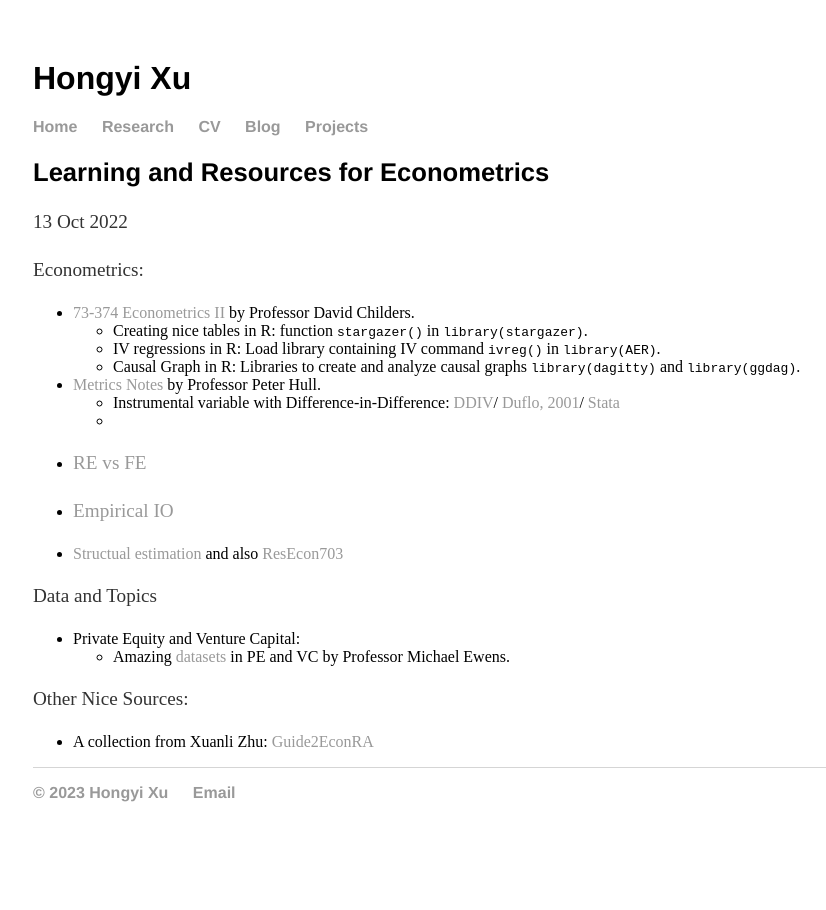
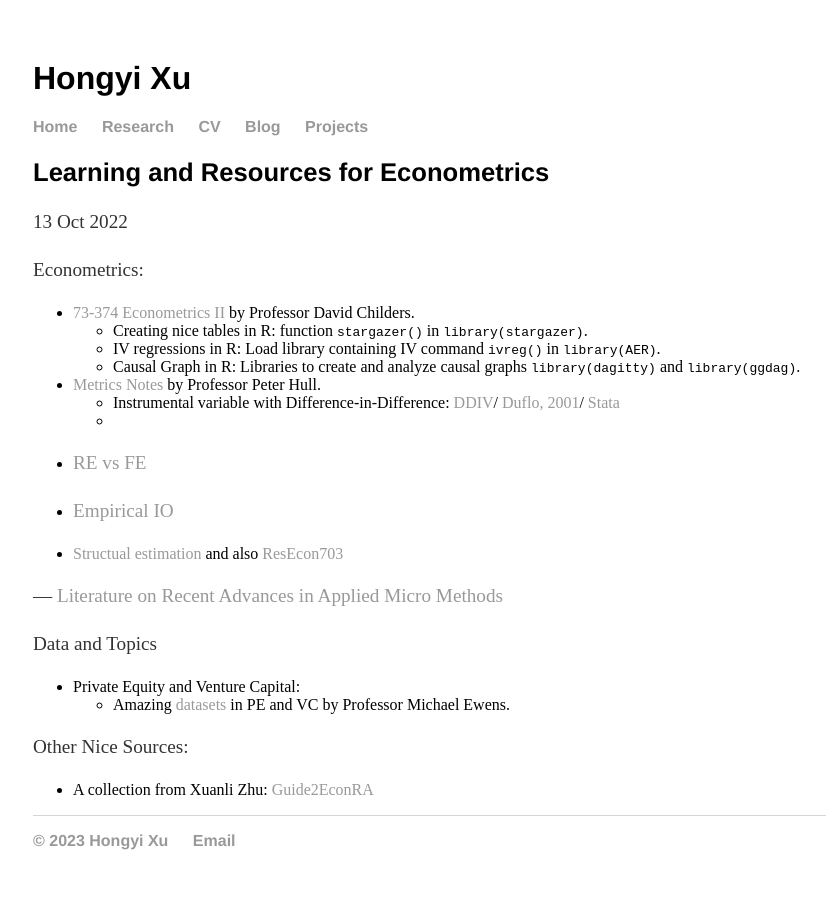
Before and after one commit to hongyileoxu/hongyileoxu.github.io, a Jekyll site: the page built from _posts/2022-10-13-great-resources.md, in a window 1280 px wide. Shown: the whole page, without its empty margins (159-985 px from the left). Built offline with Jekyll 4.4.1, drawn with Linux system fonts in a browser that asks for light colours.

Commit message:
Update 2022-10-13-great-resources.md

```diff
--- a/_posts/2022-10-13-great-resources.md
+++ b/_posts/2022-10-13-great-resources.md
@@ -20,6 +20,7 @@ Econometrics:
 
 -	[Structual estimation](https://github.com/drewvankuiken/drewvankuiken.github.io/tree/66e4f3174774fa3dc966473d31e1053a29b2efa4/files/helpful_materials/lyman_slides/Re%20_Choosing_classes) and also [ResEcon703](https://github.com/woerman/ResEcon703/blob/70d8332c30cfa7c6654ab19a5821137f0865e1d9/readme.md)
 
+—	[Literature on Recent Advances in Applied Micro Methods](https://christinecai.github.io/PublicGoods/applied_micro_methods.pdf)
 
 Data and Topics
 -   Private Equity and Venture Capital:
```
